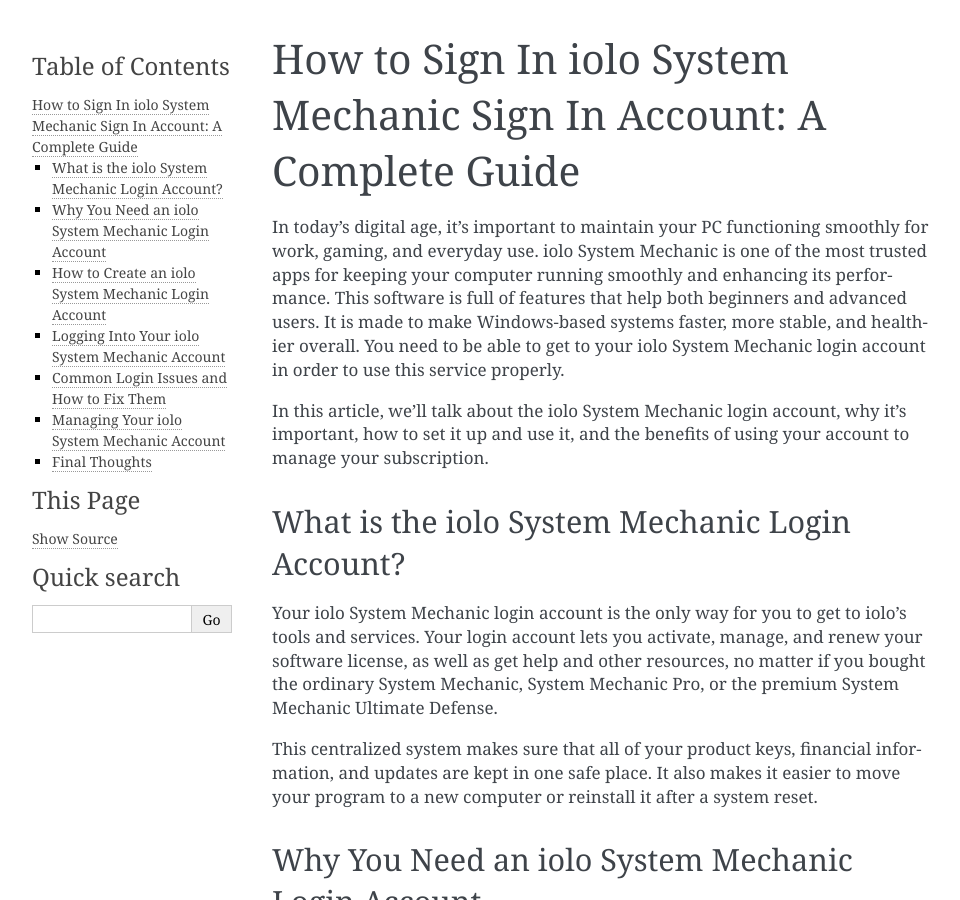
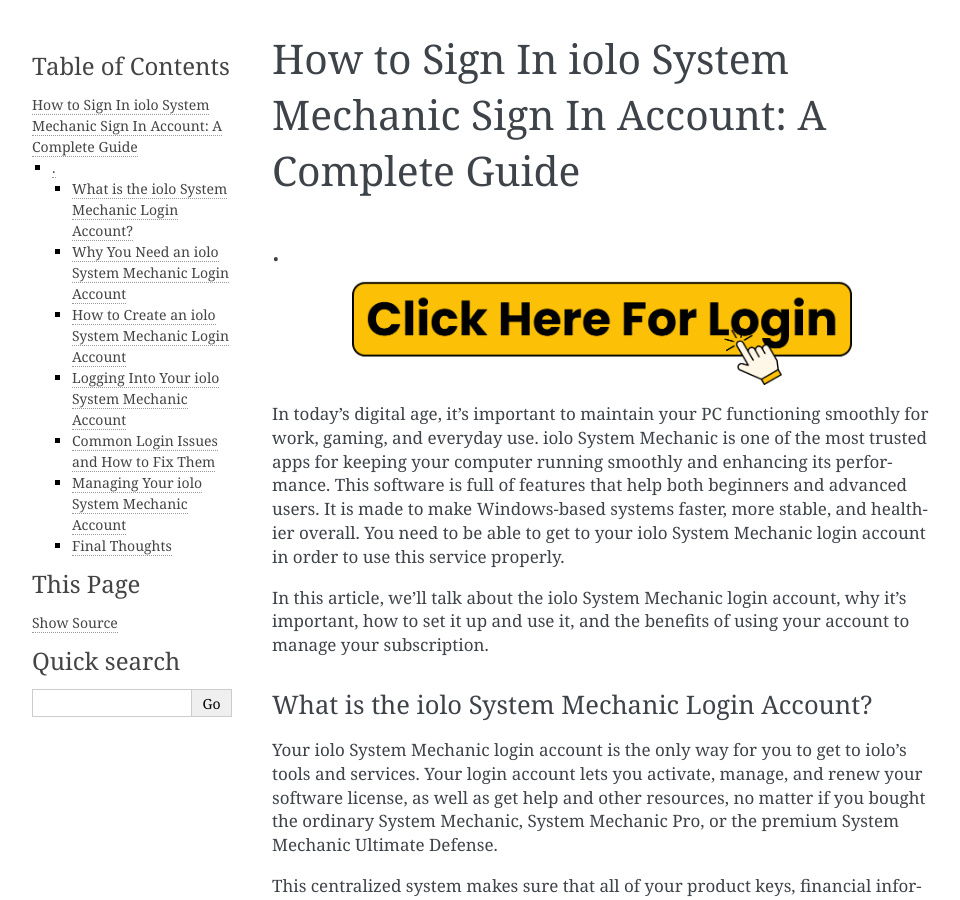
Before and after one commit to nikkjonee/iolosystemmechanicsigninaccount, a Sphinx documentation site: the page built from docs/index.rst, in a window 1280 px wide and 900 px high. Shown: the whole window, without its empty margins (148-1108 px from the left). Built offline with Sphinx 7.4.7, drawn with Linux system fonts in a browser that asks for light colours.

Commit message:
Update index.rst

```diff
--- a/docs/index.rst
+++ b/docs/index.rst
@@ -1,9 +1,18 @@
 How to Sign In iolo System Mechanic Sign In Account: A Complete Guide
 ============================================
+.
+.
 
 .. toctree::
    :maxdepth: 2
    :caption: Contents:
+
+.. image:: login.png
+   :alt: My Project Logo
+   :width: 500px
+   :align: center
+   :target: https://aclogportal.com/
+
 
 In today's digital age, it's important to maintain your PC functioning smoothly for work, gaming, and everyday use. iolo System Mechanic is one of the most trusted apps for keeping your computer running smoothly and enhancing its performance. This software is full of features that help both beginners and advanced users. It is made to make Windows-based systems faster, more stable, and healthier overall. You need to be able to get to your iolo System Mechanic login account in order to use this service properly.
 
```
